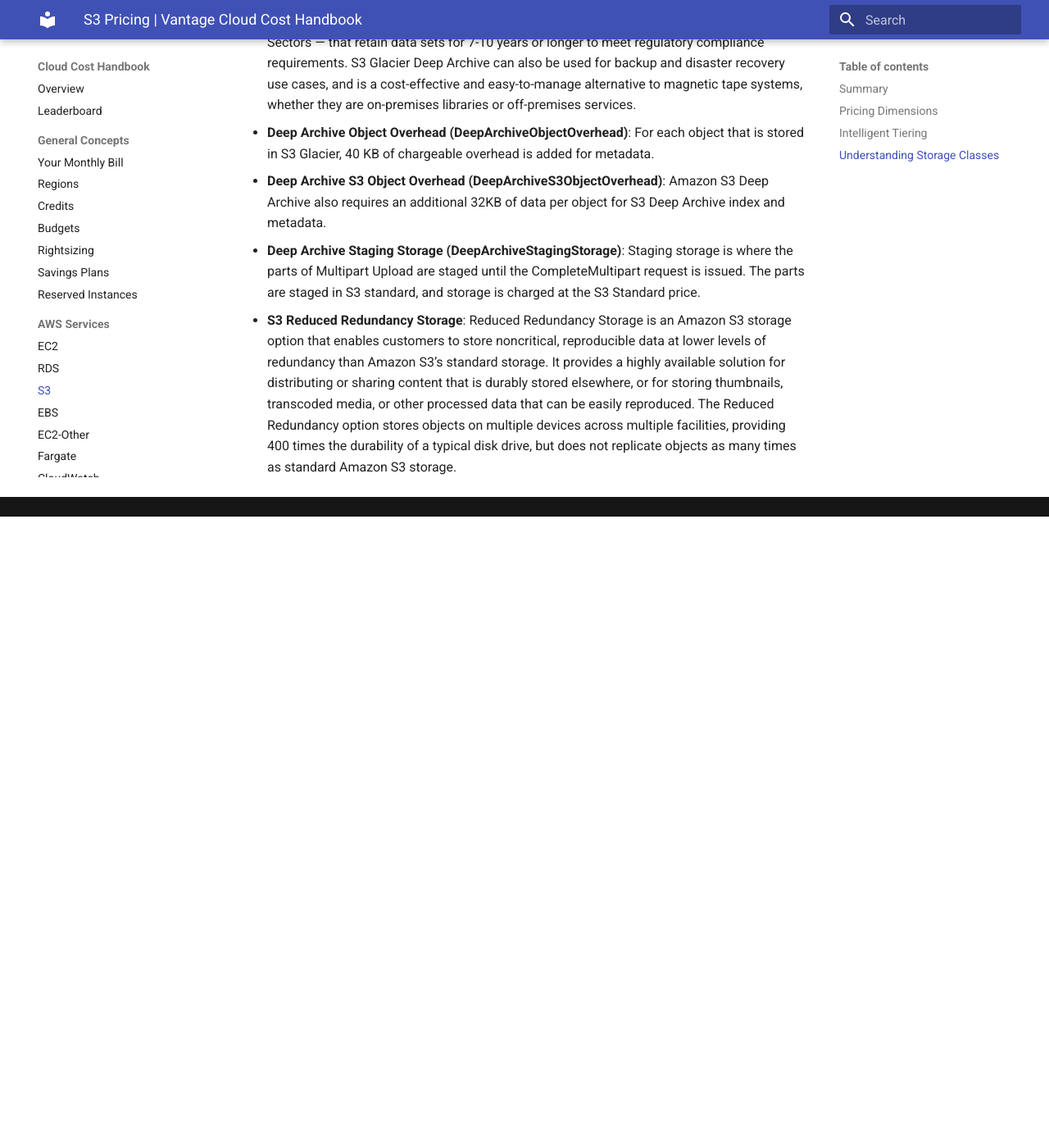
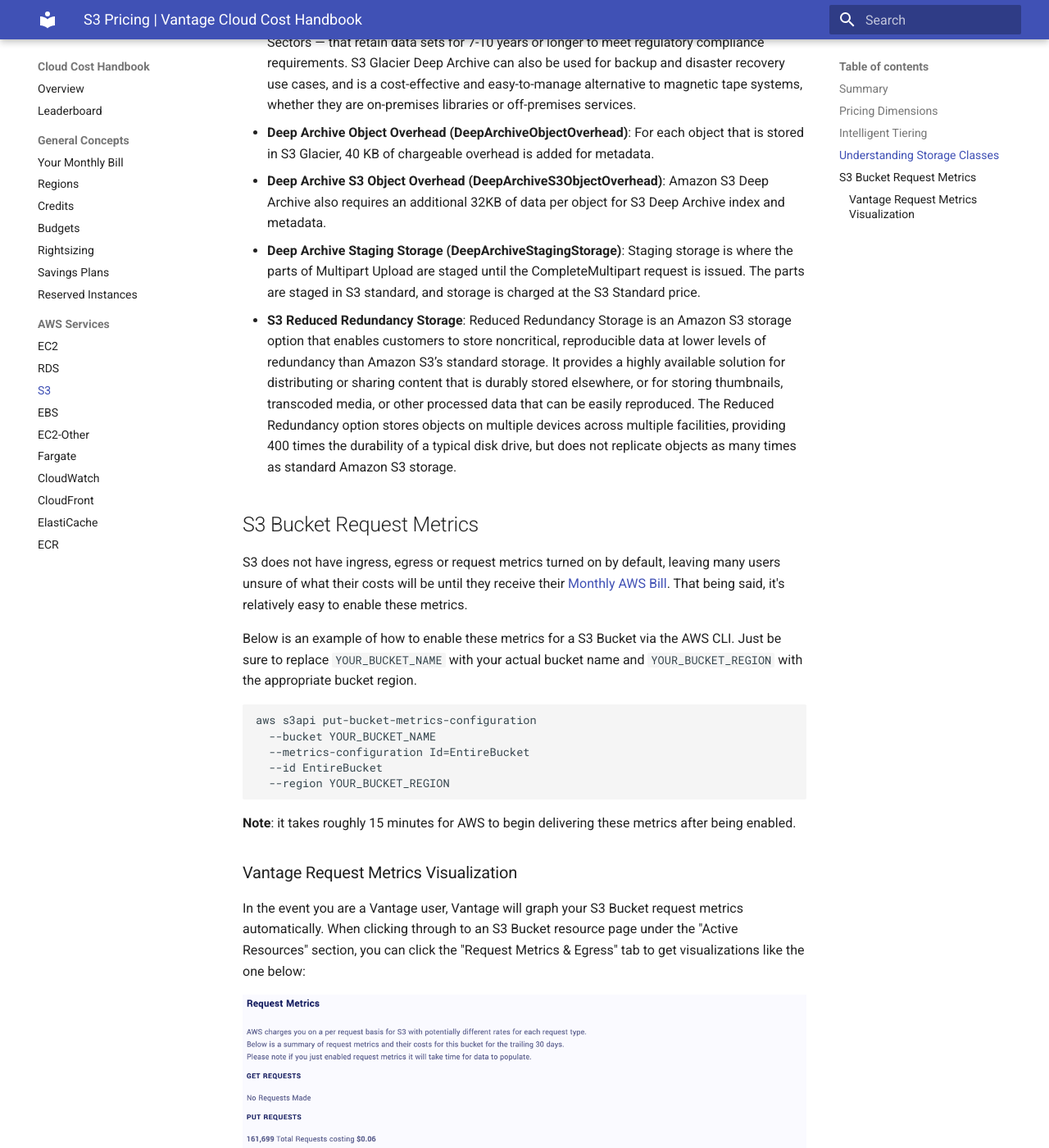
Before and after one commit to vantage-sh/handbook.vantage.sh, an MkDocs documentation site: the page built from docs/aws/services/s3-pricing.md, in a window 1280 px wide and 1400 px high, scrolled down 2543 px. Shown: the whole window at 82% size. Built offline with MkDocs 1.6.1 and Material for MkDocs 9.7.7, drawn with Linux system fonts in a browser that asks for light colours; before the commit the page ends 3173 px from its top, so only the background shows below that.

Commit message:
S3 Request Metrics

````diff
--- a/docs/aws/services/s3-pricing.md
+++ b/docs/aws/services/s3-pricing.md
@@ -40,3 +40,26 @@
 * **Deep Archive S3 Object Overhead (DeepArchiveS3ObjectOverhead)**: Amazon S3 Deep Archive also requires an additional 32KB of data per object for S3 Deep Archive index and metadata.
 * **Deep Archive Staging Storage (DeepArchiveStagingStorage)**: Staging storage is where the parts of Multipart Upload are staged until the CompleteMultipart request is issued. The parts are staged in S3 standard, and storage is charged at the S3 Standard price.
 * **S3 Reduced Redundancy Storage**: Reduced Redundancy Storage is an Amazon S3 storage option that enables customers to store noncritical, reproducible data at lower levels of redundancy than Amazon S3’s standard storage. It provides a highly available solution for distributing or sharing content that is durably stored elsewhere, or for storing thumbnails, transcoded media, or other processed data that can be easily reproduced. The Reduced Redundancy option stores objects on multiple devices across multiple facilities, providing 400 times the durability of a typical disk drive, but does not replicate objects as many times as standard Amazon S3 storage.
+
+
+## S3 Bucket Request Metrics
+
+S3 does not have ingress, egress or request metrics turned on by default, leaving many users unsure of what their costs will be until they receive their [Monthly AWS Bill](../concepts/bill.md). That being said, it's relatively easy to enable these metrics.
+
+Below is an example of how to enable these metrics for a S3 Bucket via the AWS CLI. Just be sure to replace `YOUR_BUCKET_NAME` with your actual bucket name and `YOUR_BUCKET_REGION` with the appropriate bucket region.
+
+
+```
+aws s3api put-bucket-metrics-configuration
+  --bucket YOUR_BUCKET_NAME
+  --metrics-configuration Id=EntireBucket
+  --id EntireBucket
+  --region YOUR_BUCKET_REGION
+```
+
+**Note**: it takes roughly 15 minutes for AWS to begin delivering these metrics after being enabled.
+
+### Vantage Request Metrics Visualization
+In the event you are a Vantage user, Vantage will graph your S3 Bucket request metrics automatically. When clicking through to an S3 Bucket resource page under the "Active Resources" section, you can click the "Request Metrics & Egress" tab to get visualizations like the one below:
+
+![S3 Bucket Request Metrics](/img/aws/s3/request_metrics.png)
````
Also changed, not shown: docs/img/aws/s3/request_metrics.png (added).
